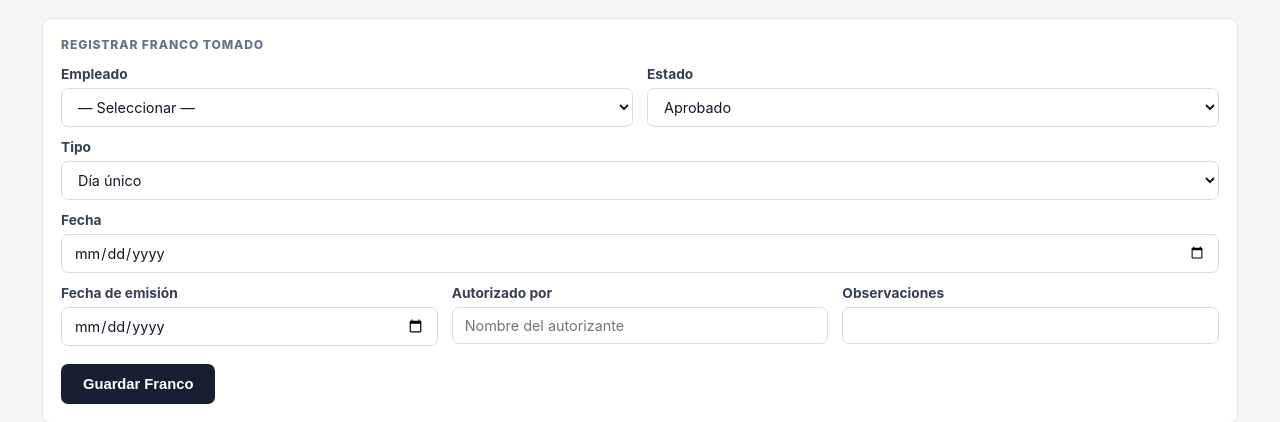
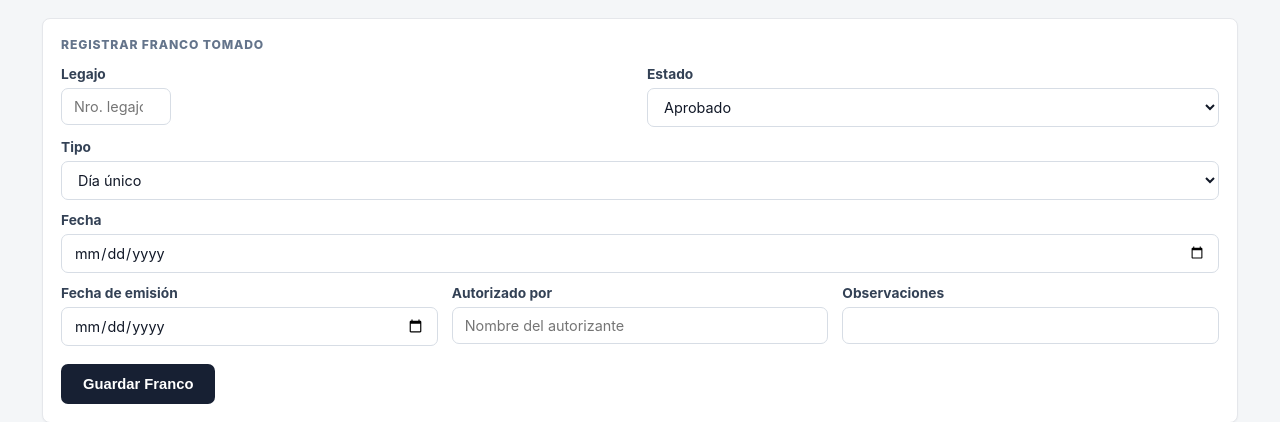
Before and after one commit to CMLAPAZ/HorasExtrasRelojCoop, a Flask app: page /francos in a window 1280 px wide. Shown: the part 56-478 px from the top of the page. Run offline with Flask 3, Linux system fonts and the light colour scheme; the visitor is signed in with stand-in values (Sample User, id 1); data that the repository does not hold is empty.

Commit message:
Reemplazar selector de empleado por búsqueda por legajo en francos tomados
Co-Authored-By: Claude Sonnet 4.6 <noreply@anthropic.com>

```diff
--- a/templates/francos.html
+++ b/templates/francos.html
@@ -38,6 +38,10 @@
     #campos-rango{display:block}
     #campos-sueltas{display:none}
     .hint{font-size:.78rem;color:#64748b;margin-top:4px}
+    .legajo-row{display:flex;gap:8px;align-items:center}
+    .legajo-row input[type=number]{width:110px;flex-shrink:0}
+    .nombre-display{font-size:.9rem;color:#374151;font-weight:600;padding:9px 0}
+    .legajo-error{font-size:.78rem;color:#b91c1c;margin-top:3px;display:none}
   </style>
 </head>
 <body>
@@ -71,17 +75,14 @@
 
     <div class="grid-2">
       <div class="field">
-        <label>Empleado</label>
-        <select name="legajo" id="sel-legajo" onchange="completarNombre()" required>
-          <option value="">— Seleccionar —</option>
-          {% for grupo in empleados_grupos %}
-          <optgroup label="{{ grupo.departamento | upper }}">
-            {% for e in grupo.empleados %}
-            <option value="{{ e.legajo }}" data-nombre="{{ e.nombre }}">{{ e.legajo }} — {{ e.nombre }}</option>
-            {% endfor %}
-          </optgroup>
-          {% endfor %}
-        </select>
+        <label>Legajo</label>
+        <div class="legajo-row">
+          <input type="number" id="input-legajo" placeholder="Nro. legajo" min="1"
+                 oninput="buscarLegajo()" autocomplete="off">
+          <span id="nombre-display" class="nombre-display"></span>
+        </div>
+        <div id="legajo-error" class="legajo-error">Legajo no encontrado</div>
+        <input type="hidden" name="legajo" id="campo-legajo">
         <input type="hidden" name="nombre" id="campo-nombre">
       </div>
       <div class="field">
@@ -260,10 +261,29 @@
 </div>
 
 <script>
-function completarNombre() {
-  const sel = document.getElementById('sel-legajo');
-  const opt = sel.options[sel.selectedIndex];
-  document.getElementById('campo-nombre').value = opt ? (opt.dataset.nombre || '') : '';
+const EMPS = {};
+{% for grupo in empleados_grupos %}{% for e in grupo.empleados %}
+EMPS["{{ e.legajo }}"] = "{{ e.nombre }}";
+{% endfor %}{% endfor %}
+
+function buscarLegajo() {
+  const leg = document.getElementById('input-legajo').value.trim();
+  const display = document.getElementById('nombre-display');
+  const err     = document.getElementById('legajo-error');
+  const hidLeg  = document.getElementById('campo-legajo');
+  const hidNom  = document.getElementById('campo-nombre');
+  if (!leg) {
+    display.textContent = ''; err.style.display = 'none';
+    hidLeg.value = ''; hidNom.value = ''; return;
+  }
+  const nombre = EMPS[leg];
+  if (nombre) {
+    display.textContent = nombre; err.style.display = 'none';
+    hidLeg.value = leg; hidNom.value = nombre;
+  } else {
+    display.textContent = ''; err.style.display = 'block';
+    hidLeg.value = ''; hidNom.value = '';
+  }
 }
 
 function cambiarTipo() {
```
